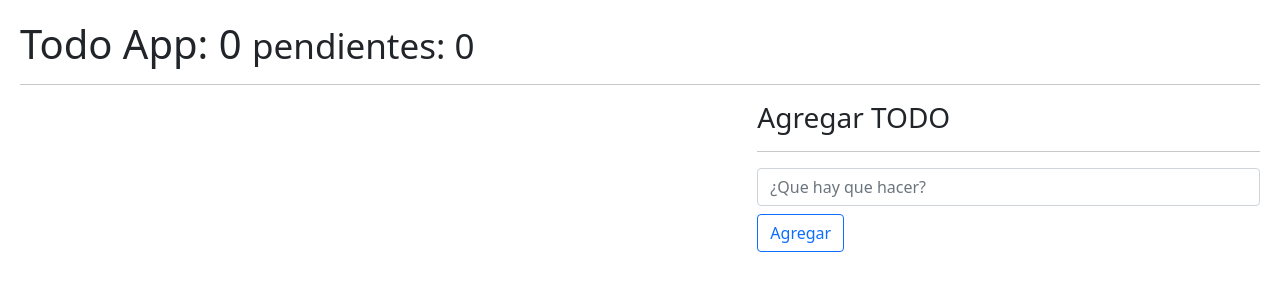
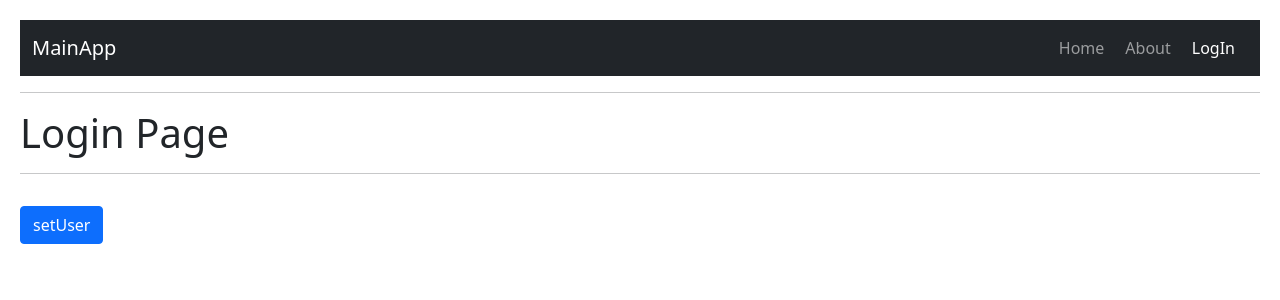
Before and after one commit to sdkd17/react-course, a React (Vite) app in the folder hook-app/: page /login in a window 1280 px wide. Shown: the top 300 px of the page. Built offline with nearby package versions, Linux system fonts and the light colour scheme.

Commit message:
nineteenth commit

```diff
--- a/hook-app/package.json
+++ b/hook-app/package.json
@@ -11,7 +11,8 @@
   "dependencies": {
     "prop-types": "^15.8.1",
     "react": "^18.2.0",
-    "react-dom": "^18.2.0"
+    "react-dom": "^18.2.0",
+    "react-router-dom": "6"
   },
   "devDependencies": {
     "@types/react": "^18.0.17",
--- /dev/null
+++ b/hook-app/src/09-useContext/Components/Navbar.jsx
@@ -0,0 +1,42 @@
+import { Link, NavLink } from "react-router-dom"
+
+export const Navbar = () => {
+  return (
+    <nav className="navbar navbar-expand-lg navbar-dark bg-dark">
+      <div className="container-fluid">
+
+        <Link to="/home" className="navbar-brand">MainApp</Link>
+
+
+          <ul className="navbar-nav">
+            <li className="nav-item">
+              <NavLink
+                to="/home"
+                className={ ({ isActive }) =>  `nav-link ${ isActive ? 'active' : '' }` }
+              >
+                Home
+              </NavLink>
+            </li>
+            <li className="nav-item">
+              <NavLink
+                to="/about"
+                className={ ({ isActive }) =>  `nav-link ${ isActive ? 'active' : '' }` }
+              >
+                About
+              </NavLink>
+            </li>
+            <li className="nav-item">
+            <NavLink
+              to="/login"
+              className={ ({ isActive }) => `nav-link ${ isActive ? 'active' : '' }` }
+            >
+              LogIn
+            </NavLink>
+            </li>
+
+          </ul>
+        </div>
+
+    </nav>
+  )
+}
--- /dev/null
+++ b/hook-app/src/09-useContext/Components/index.js
@@ -0,0 +1 @@
+export * from './Navbar';
--- /dev/null
+++ b/hook-app/src/09-useContext/Contexts/UserContext.jsx
@@ -0,0 +1,3 @@
+import { createContext } from 'react';
+
+export const UserContext = createContext();
--- /dev/null
+++ b/hook-app/src/09-useContext/Contexts/UserProvider.jsx
@@ -0,0 +1,13 @@
+import { useState } from 'react';
+import { UserContext } from './UserContext'
+
+export const UserProvider = ( { children } ) => {
+
+  const [user, setUser] = useState();
+
+  return (
+    <UserContext.Provider value={ {user, setUser} }>
+      { children }
+    </UserContext.Provider>
+  )
+}
--- /dev/null
+++ b/hook-app/src/09-useContext/MainApp.jsx
@@ -0,0 +1,24 @@
+import { Navigate, Route, Routes } from 'react-router-dom';
+import { AboutPage, HomePage, LoginPage } from './Pages';
+import { Navbar } from './Components';
+import { UserProvider } from './Contexts/UserProvider';
+
+
+export const MainApp = () => {
+  return (
+    <UserProvider>
+      <Navbar />
+      <hr />
+
+      <Routes>
+        <Route path="/" element={ <Navigate to="/home" /> }/>
+        <Route path="/home" element={ <HomePage /> }/>
+        <Route path="/about" element={ <AboutPage /> }/>
+        <Route path="/login" element={ <LoginPage /> }/>
+
+        <Route path="/*" element={ <Navigate to="/login" /> } />
+      </Routes>
+
+    </UserProvider>
+  )
+}
--- /dev/null
+++ b/hook-app/src/09-useContext/Pages/AboutPage.jsx
@@ -0,0 +1,13 @@
+
+
+
+export const AboutPage = () => {
+  return (
+    <>
+      <h1>About Page</h1>
+      <hr />
+
+
+    </>
+  )
+}
--- /dev/null
+++ b/hook-app/src/09-useContext/Pages/HomePage.jsx
@@ -0,0 +1,18 @@
+import { useContext } from 'react';
+import { UserContext } from '../Contexts/UserContext';
+
+export const HomePage = () => {
+
+  const user = useContext( UserContext );
+  return (
+    <>
+      <h1>Home Page</h1>
+      <hr />
+
+      <pre>
+        { JSON.stringify( user, null, 3) }
+      </pre>
+
+    </>
+  )
+}
--- /dev/null
+++ b/hook-app/src/09-useContext/Pages/LoginPage.jsx
@@ -0,0 +1,28 @@
+import { useContext } from 'react';
+import { UserContext } from '../Contexts/UserContext';
+
+
+
+export const LoginPage = () => {
+
+  const { user, setUser } = useContext( UserContext );
+
+  return (
+    <>
+      <h1>Login Page</h1>
+      <hr />
+
+      <pre>
+        { JSON.stringify(user, null, 3) }
+      </pre>
+
+      <button
+        className="btn btn-primary"
+        onClick={() => setUser({id:'123', name:'gersio', email:'coso@coso.com'})}
+      >
+        setUser
+      </button>
+
+    </>
+  )
+}
--- /dev/null
+++ b/hook-app/src/09-useContext/Pages/index.js
@@ -0,0 +1,3 @@
+export * from "./LoginPage";
+export * from "./AboutPage";
+export * from "./HomePage";
--- a/hook-app/src/index.css
+++ b/hook-app/src/index.css
@@ -5,3 +5,7 @@
 button {
   margin-right: 5px;
 }
+
+a {
+  margin-right: 5px;
+}
--- a/hook-app/src/main.jsx
+++ b/hook-app/src/main.jsx
@@ -1,6 +1,7 @@
 import React from 'react';
 import ReactDOM from 'react-dom/client';
-import { TodoApp } from './08-useReducer/TodoApp';
+import { BrowserRouter } from 'react-router-dom';
+// import { TodoApp } from './08-useReducer/TodoApp';
 // import { Padre } from './07-tarea-memo/Padre';
 // import { CallbackHook } from './06-memos/CallbackHook';
 // import { MemoHook } from './06-memos/MemoHook';
@@ -15,11 +16,14 @@
 // import { FormWithCustomHook } from './02-useEffect/FormWithCustomHook';
 // import './08-useReducer/intro-reducer';
 
+import { MainApp } from './09-useContext/MainApp';
 
 import './index.css';
 
 ReactDOM.createRoot(document.getElementById('root')).render(
-  <React.StrictMode>
-    <TodoApp />
-  </React.StrictMode>
+  <BrowserRouter >
+    <React.StrictMode>
+      <MainApp />
+    </React.StrictMode>
+  </BrowserRouter>
 )
```
Also changed, not shown: 1 other file (tests, documents, lock files or other folders).
